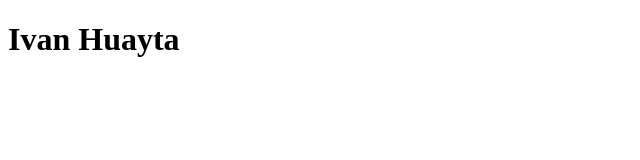
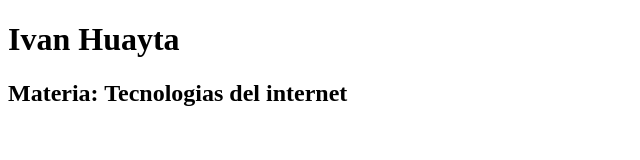
Before and after one commit to IvanHuayta/tareas_uab, a plain HTML site: page index.html in a window 1280 px wide. Shown: the whole page, without its empty margins (0-640 px from the left). Drawn offline with Linux system fonts and the light colour scheme.

Commit message:
fix: archivo index modificado

```diff
--- a/index.html
+++ b/index.html
@@ -8,6 +8,6 @@
 <body>
 
  <h1>Ivan Huayta</h1>
-
+   <h2>Materia: Tecnologias del internet</h2>
 </body>
 </html>
```
